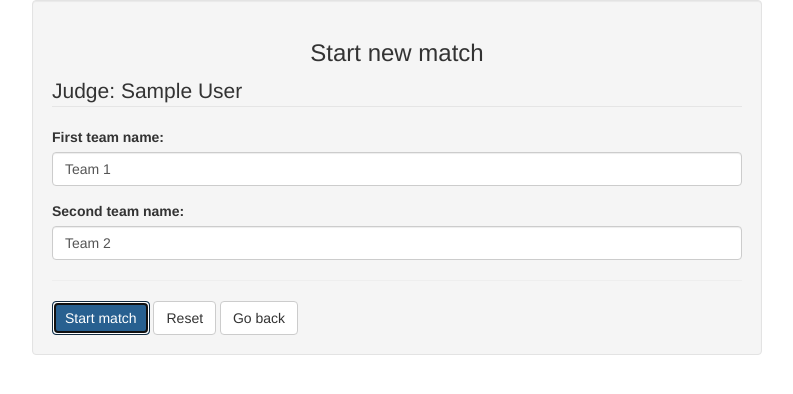
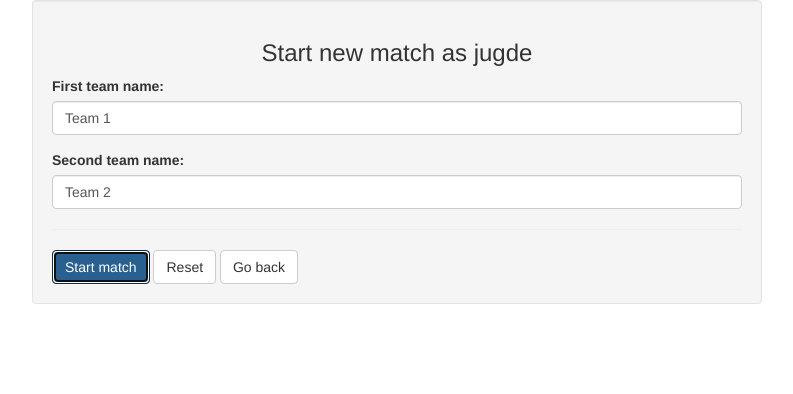
Before and after one commit to VlasovVitaly/goroda, a Django app: page /game/start/ in a window 1280 px wide. Shown: the top 394 px of the page, without its empty margins (243-1036 px from the left). Run offline with Django 3.2, Linux system fonts and the light colour scheme; the visitor is signed in with stand-in values (Sample User, id 1); some libraries are stand-ins or nearby versions.

Commit message:
Changed text on start new match form.

```diff
--- a/game/templates/game/start_new_match.html
+++ b/game/templates/game/start_new_match.html
@@ -4,9 +4,8 @@
 <div class="container">
     <div class="col-md-8 col-md-offset-2">
     <div class="well">
-        <h3 class="text-center">Start new match</h3>
+        <h3 class="text-center">Start new match as jugde</h3>
         <form id="start_new_match" method="POST">
-            <legend>Judge: {{ user.get_full_name|default:user.username }}</legend>
             {% csrf_token %}
             <div class="form-group">
                 {{ form.team1.label_tag }}
```
